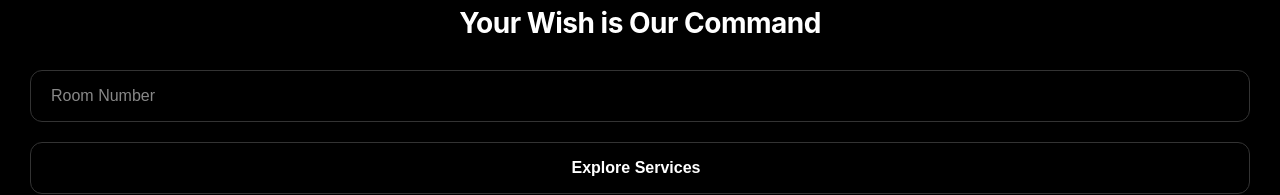
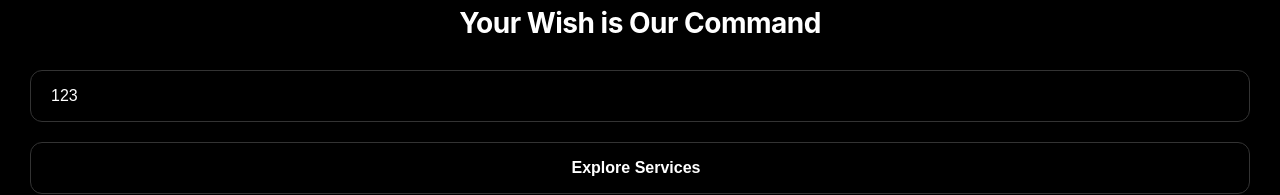
Before and after one commit to terris03/Cercino-queue, a React (Create React App) app: page / in a window 1280 px wide. Shown: the part 576-771 px from the top of the page. Built offline with nearby package versions, Linux system fonts and the light colour scheme; the HTML template or start-up script is replaced by a standard one.

Commit message:
Add '123' as default room code in login form

```diff
--- a/src/components/LoginScreen.js
+++ b/src/components/LoginScreen.js
@@ -1,7 +1,7 @@
 import React, { useState } from 'react';
 
 const LoginScreen = ({ onLogin }) => {
-  const [roomNumber, setRoomNumber] = useState('');
+  const [roomNumber, setRoomNumber] = useState('123');
 
   const handleInputChange = (e) => {
     setRoomNumber(e.target.value);
```
